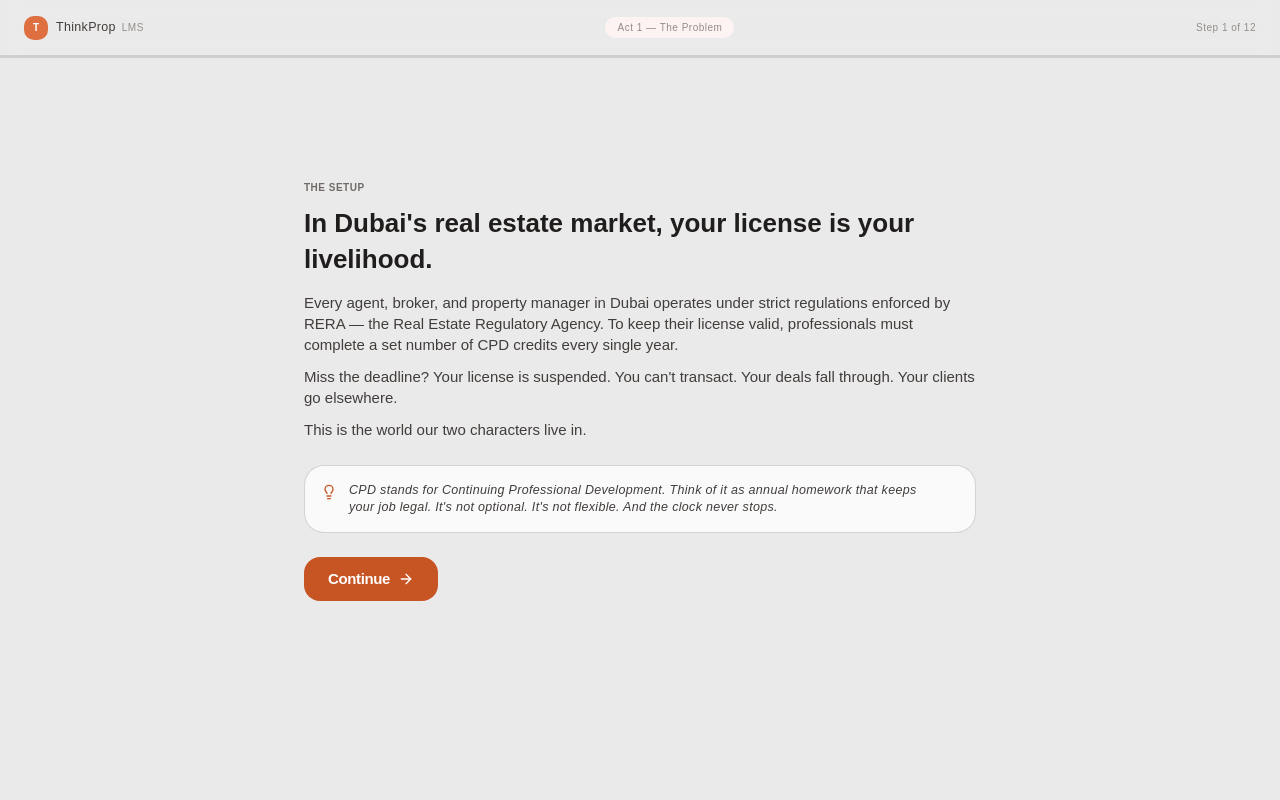
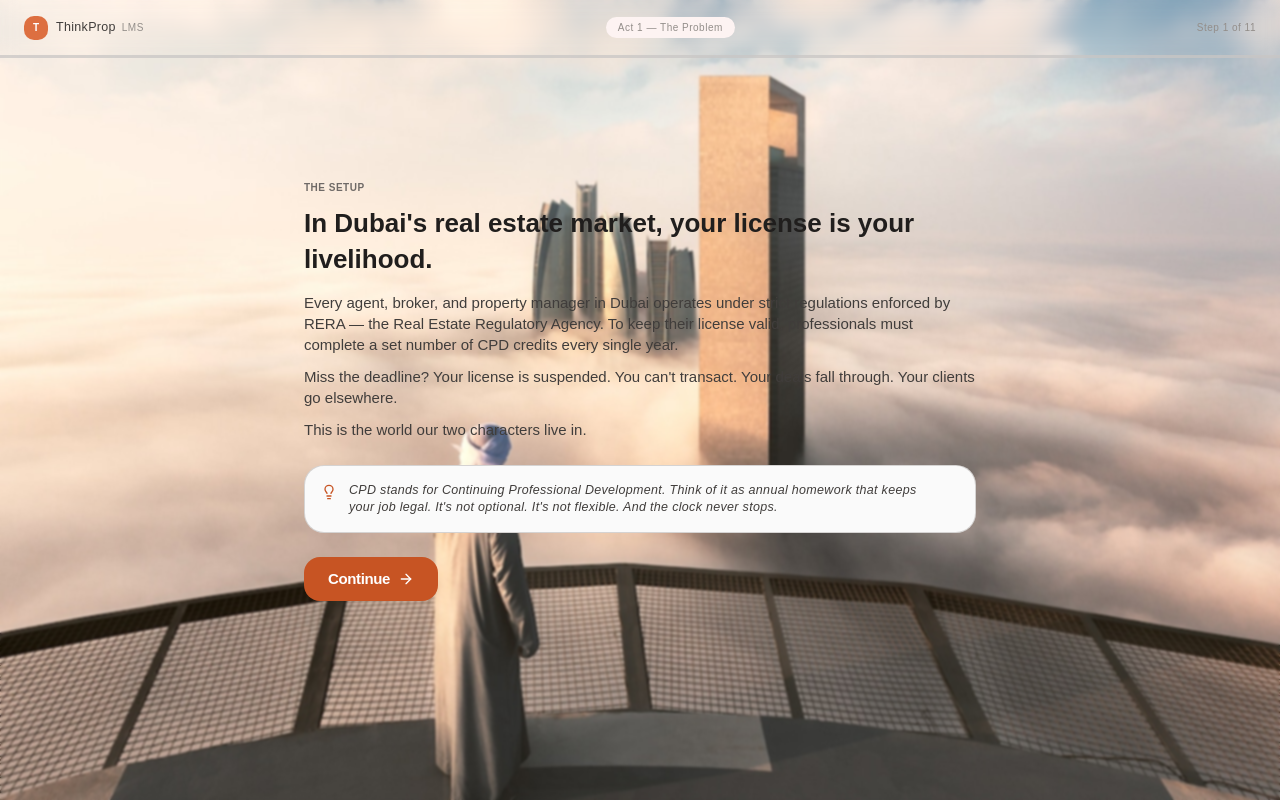
Before and after one commit to Gianeo/thinkprop, a Next.js app: page /story in a window 1280 px wide. Both pictures are taken after a click on the button "Begin the Story". Built offline with nearby package versions, Linux system fonts and the light colour scheme; a web font is replaced by a local one.

Commit message:
Storytelling 26/02/26

```diff
--- a/app/story/page.tsx
+++ b/app/story/page.tsx
@@ -18,6 +18,8 @@ interface StoryStepData {
   insight?: string
   mockupId?: string
   mockupCaption?: string
+  storyImages?: string[]
+  imagePosition?: 'left' | 'right'
   characterData?: {
     name: string
     role: string
@@ -26,6 +28,19 @@ interface StoryStepData {
     colorScheme: 'blue' | 'amber'
     quote: string
     details: string[]
+    image?: string
+    description?: string
+  }
+  secondaryCharacterData?: {
+    name: string
+    role: string
+    company: string
+    initials: string
+    colorScheme: 'blue' | 'amber'
+    quote: string
+    details: string[]
+    image?: string
+    description?: string
   }
 }
 
@@ -40,12 +55,12 @@ const STORY_STEPS: StoryStepData[] = [
     insight: "CPD stands for Continuing Professional Development. Think of it as annual homework that keeps your job legal. It's not optional. It's not flexible. And the clock never stops.",
   },
   {
-    id: 'act1-tariq',
+    id: 'act1-personas',
     act: 1,
     layout: 'intro',
     stepLabel: 'Meet Character 1',
-    headline: "Meet Tariq. He's responsible for all 40 of them.",
-    body: "Tariq is the Training & Compliance Manager at Prestige Properties Dubai. His job is to ensure every single agent on his team maintains valid credentials at all times.\n\nRight now, his tools are a spreadsheet, a lot of WhatsApp messages, and a constant low-level anxiety that someone's license is about to lapse without him knowing.",
+    headline: "Meet Tariq and Reem. One risk owner. One agent under deadline.",
+    body: "Tariq is responsible for the compliance of 40 agents. Reem is one of the top performers in sales, but she has 18 days before her CPD deadline.\n\nThis is where the system either breaks, or saves both of them.",
     characterData: {
       name: 'Tariq Hamdan',
       role: 'Training & Compliance Manager',
@@ -53,24 +68,20 @@ const STORY_STEPS: StoryStepData[] = [
       initials: 'TH',
       colorScheme: 'amber',
       quote: "I always find out too late. By the time someone tells me there's a problem, it's already a crisis.",
+      description: "Tariq is the Training & Compliance Manager at Prestige Properties Dubai. His job is to ensure every single agent on his team maintains valid credentials at all times.\n\nRight now, his tools are a spreadsheet, a lot of WhatsApp messages, and a constant low-level anxiety that someone's license is about to lapse without him knowing.",
       details: ['40 agents to monitor', 'Spreadsheet-based tracking', 'Reactive, not proactive', 'Spends 6hrs/week chasing'],
+      image: '/images/Tariq-profile.png',
     },
-  },
-  {
-    id: 'act1-reem',
-    act: 1,
-    layout: 'intro',
-    stepLabel: 'Meet Character 2',
-    headline: "Meet Reem. She's busy, she's good at her job, and she has 18 days.",
-    body: "Reem is a senior real estate agent at Prestige Properties Dubai. She's managing six active client files, showing apartments three days a week, and closing deals that make her one of the top performers on her team.\n\nThe last thing on her mind is an admin deadline hiding in a platform she barely logs into. She doesn't even know the clock is ticking.",
-    characterData: {
+    secondaryCharacterData: {
       name: 'Reem Al Mansoori',
       role: 'Senior Real Estate Agent',
       company: 'Prestige Properties Dubai',
       initials: 'RA',
       colorScheme: 'blue',
       quote: "I know I need to do the CPD training. I just keep thinking I'll do it next week.",
+      description: "Reem is a senior real estate agent at Prestige Properties Dubai. She's managing six active client files, showing apartments three days a week, and closing deals that make her one of the top performers on her team.\n\nThe last thing on her mind is an admin deadline hiding in a platform she barely logs into. She doesn't even know the clock is ticking.",
       details: ['6 active client files', 'RERA license holder', '18 days until expiry', "Doesn't know yet"],
+      image: '/images/Reem-profile.png',
     },
   },
   {
@@ -83,6 +94,8 @@ const STORY_STEPS: StoryStepData[] = [
     insight: 'The KPI strip is designed to answer one question: "Do I have a problem today?" If any of those four numbers looks wrong, Tariq knows before anyone has to tell him.',
     mockupId: 'admin-overview',
     mockupCaption: 'Admin compliance overview — live org-wide status',
+    storyImages: ['/images/Tariq-profile.png'],
+    imagePosition: 'right',
   },
   {
     id: 'act2-step2',
@@ -94,6 +107,8 @@ const STORY_STEPS: StoryStepData[] = [
     insight: "Tariq's old workflow was: export data → cross-reference → figure out who to chase → type a WhatsApp message. This replaces all of that. The work is done for him. He just decides and acts.",
     mockupId: 'reminder-modal',
     mockupCaption: 'Reminder modal — pre-written message ready to send',
+    storyImages: ['/images/Tariq-atwork.png'],
+    imagePosition: 'left',
   },
   {
     id: 'act2-step3',
@@ -103,6 +118,8 @@ const STORY_STEPS: StoryStepData[] = [
     headline: "Sent. Now it's Reem's turn.",
     body: `Tariq clicks Send. The modal closes. A green confirmation toast appears at the corner of his screen: "Reminder sent to Reem Al Mansoori."\n\nHe moves on to the next name on the list. He'll come back later to check who has acted.\n\nMeanwhile, across the office, a notification just landed in Reem's inbox.`,
     insight: "Before ThinkProp, the average time between a compliance alert and a learner enrolling was 11 days. A frictionless reminder plus a one-click enrollment path brings that to under 3. In an 18-day window, that 8-day saving is the difference between compliant and lapsed.",
+    storyImages: ['/images/Tariq-success.png'],
+    imagePosition: 'right',
   },
   {
     id: 'act2-step4',
@@ -112,6 +129,8 @@ const STORY_STEPS: StoryStepData[] = [
     headline: "From reactive to proactive. That's the whole product.",
     body: "Before ThinkProp, Tariq spent approximately 6 hours every week chasing compliance status across his team. He found out about problems when they became crises. He had no visibility until something broke.\n\nNow he opens one screen. He sees everything. He acts in seconds. The feedback loop closes itself.\n\nBut the loop isn't closed yet. Reem still needs to enroll. Let's follow her.",
     insight: 'The admin compliance dashboard is the primary enterprise sales surface. When Tariq shows this screen to his COO in a quarterly review, it\'s the moment the company decides whether to renew the ThinkProp contract.',
+    storyImages: ['/images/Tariq-success.png'],
+    imagePosition: 'right',
   },
   {
     id: 'act3-step1',
@@ -123,6 +142,8 @@ const STORY_STEPS: StoryStepData[] = [
     insight: "This is the moment the two journeys connect. Tariq's action is what brought Reem here. Without the reminder, she might not have logged in for another two weeks.",
     mockupId: 'learner-dashboard',
     mockupCaption: "Reem's dashboard — compliance cards sorted by urgency",
+    storyImages: ['/images/Tariq-profile.png'],
+    imagePosition: 'left',
   },
   {
     id: 'act3-step2',
@@ -134,6 +155,8 @@ const STORY_STEPS: StoryStepData[] = [
     insight: 'The biggest source of learner drop-off in compliance training is confusion about which courses actually count. We eliminate that question entirely before it can be asked.',
     mockupId: 'course-discovery',
     mockupCaption: 'Course list pre-filtered for RERA CPD Credits',
+    storyImages: ['/images/Reem-onphone.png'],
+    imagePosition: 'right',
   },
   {
     id: 'act3-step3',
@@ -145,6 +168,8 @@ const STORY_STEPS: StoryStepData[] = [
     insight: "Showing seat availability creates genuine urgency — Session B only has 4 seats left. That's not a design trick. That's real information that helps Reem make a better decision.",
     mockupId: 'session-picker',
     mockupCaption: 'Session picker — Session A selected, enroll button active',
+    storyImages: ['/images/Reem-worried.png'],
+    imagePosition: 'right',
   },
   {
     id: 'act3-step4',
@@ -156,6 +181,8 @@ const STORY_STEPS: StoryStepData[] = [
     insight: 'Under our Model B payment assumption, the company pre-authorises a training budget. When Reem enrolls, the cost is charged automatically to that account. No approval needed. No friction. The most important design decision we made was choosing what NOT to show.',
     mockupId: 'enrollment-confirmation',
     mockupCaption: 'Enrollment confirmed — payment covered by organisation',
+    storyImages: ['/images/Reem-worried.png'],
+    imagePosition: 'right',
   },
   {
     id: 'act3-step5',
@@ -166,6 +193,8 @@ const STORY_STEPS: StoryStepData[] = [
     body: `Reem clicks "Return to Dashboard." The critical red card has transformed into a calm blue one: "RERA CPD — Enrolled · Session 15 Mar."\n\nAt the same moment, without any manual update, without a message, without a report — Tariq's dashboard reflects the change. Her row in his risk table is no longer red.\n\nThe loop is closed.`,
     mockupId: 'dashboard-updated',
     mockupCaption: 'Dashboard updated — RERA CPD now shows Enrolled state',
+    storyImages: ['/images/Reem-success.png'],
+    imagePosition: 'right',
   },
 ]
 
@@ -212,7 +241,15 @@ export default function StoryPage() {
 
   if (currentStepIndex < 0) {
     return (
-      <main className="flex min-h-screen flex-col items-center justify-center bg-admin-surface bg-level-0 px-6 py-20">
+      <main className="relative min-h-screen overflow-hidden bg-level-0 px-6 py-20">
+        <div
+          className="absolute inset-0 bg-cover bg-center"
+          style={{ backgroundImage: "url('/images/welcome6.jpg')" }}
+        />
+        <div className="absolute inset-0 bg-level-0/75 backdrop-blur-[1px]" />
+
+        <div className="relative z-10 mx-auto grid min-h-[calc(100vh-10rem)] w-full max-w-7xl grid-cols-1 gap-10 md:grid-cols-12">
+          <div className="md:col-span-5 md:self-start">
             <div className="mb-12 flex items-center gap-2">
               <div className="flex h-6 w-6 items-center justify-center rounded-md bg-primary-base">
                 <span className="font-display text-xs font-bold text-white">T</span>
@@ -227,13 +264,15 @@ export default function StoryPage() {
               <span className="type-caption text-primary-default">An Interactive Story</span>
             </span>
 
-        <h1 className="type-display mb-4 max-w-2xl text-center">
+            <h1 className="type-display mb-4 max-w-2xl">
               Don&apos;t Lose Your License
             </h1>
-        <p className="type-body mb-3 max-w-xl text-center">
+            <p className="type-body mb-3 max-w-xl">
               Two people. One platform. A compliance deadline that could end a career.
             </p>
+          </div>
 
+          <div className="md:col-span-7 md:self-end">
             <div className="mb-10 flex flex-col items-center gap-4 sm:flex-row">
               <div className="flex items-center gap-3 rounded-2xl border border-admin-border border-border bg-admin-card bg-card px-5 py-4 shadow-card shadow-sm">
                 <div className="flex h-10 w-10 items-center justify-center rounded-xl border-2 border-primary-base/20 bg-primary-weaker font-display font-bold text-primary-default">
@@ -319,6 +358,8 @@ export default function StoryPage() {
                 Navigator
               </Link>
             </div>
+          </div>
+        </div>
       </main>
     )
   }
@@ -346,6 +387,7 @@ export default function StoryPage() {
       currentAct={currentAct}
       actLabel={actLabel}
       onBack={() => setCurrentStepIndex(Math.max(0, currentStepIndex - 1))}
+      backgroundImage={currentStepIndex === 0 ? '/images/welcome6.jpg' : undefined}
     >
       <StoryStep
         key={currentStep.id}
--- a/components/story/StoryShell.tsx
+++ b/components/story/StoryShell.tsx
@@ -10,6 +10,7 @@ interface StoryShellProps {
   actLabel: string
   onBack: () => void
   children: React.ReactNode
+  backgroundImage?: string
 }
 
 const actPillClassMap: Record<1 | 2 | 3, string> = {
@@ -25,6 +26,7 @@ export default function StoryShell({
   actLabel,
   onBack,
   children,
+  backgroundImage,
 }: StoryShellProps) {
   const maxIndex = Math.max(totalSteps - 1, 1)
   const safeStep = Math.max(0, Math.min(currentStep, maxIndex))
@@ -40,6 +42,15 @@ export default function StoryShell({
 
   return (
     <div className="min-h-screen bg-admin-surface bg-level-0 font-body">
+      {backgroundImage && (
+        <>
+          <div
+            className="pointer-events-none fixed inset-0 z-0 bg-cover bg-center"
+            style={{ backgroundImage: `url('${backgroundImage}')` }}
+          />
+          <div className="pointer-events-none fixed inset-0 z-0 bg-level-0/75 backdrop-blur-[1px]" />
+        </>
+      )}
       <header className="fixed left-0 right-0 top-0 z-50 h-14 border-b border-admin-border border-border bg-admin-card/90 bg-card/90 backdrop-blur-sm">
         <div className="flex h-full items-center justify-between px-6">
           <div className="flex items-center gap-2">
@@ -69,7 +80,7 @@ export default function StoryShell({
         />
       </div>
 
-      <main className="flex min-h-screen items-center justify-center px-6 pb-24 pt-20">
+      <main className="relative z-10 flex min-h-screen items-center justify-center px-6 pb-24 pt-20">
         {children}
       </main>
 
```
Also changed, not shown: components/story/CharacterCard.tsx (+21 -1 lines), components/story/StoryEnding.tsx (+29 -9 lines), components/story/StoryStep.tsx (+63 -6 lines), public/images/Reem-worried.png (added). Lines whose indentation alone changed are shown as unchanged.
